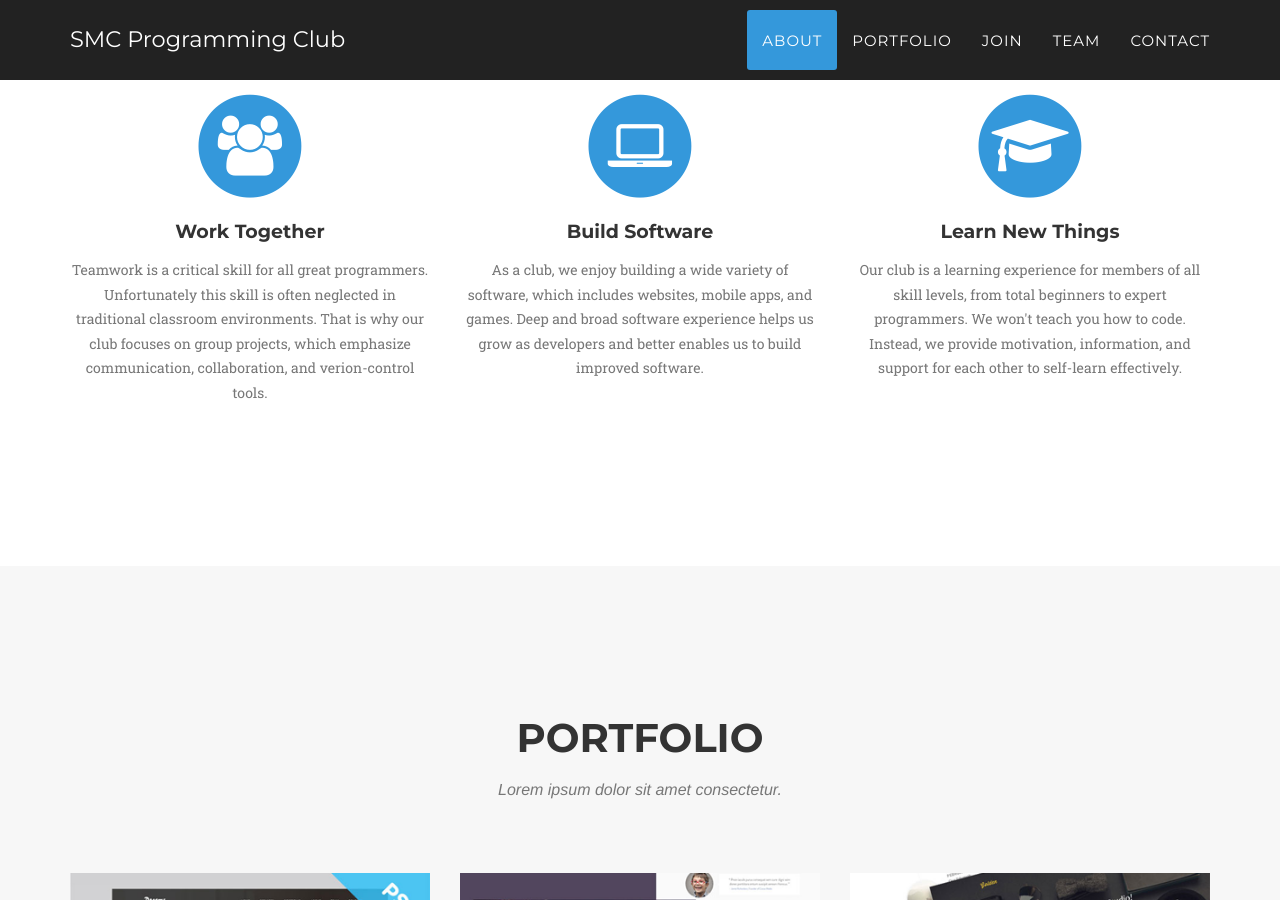
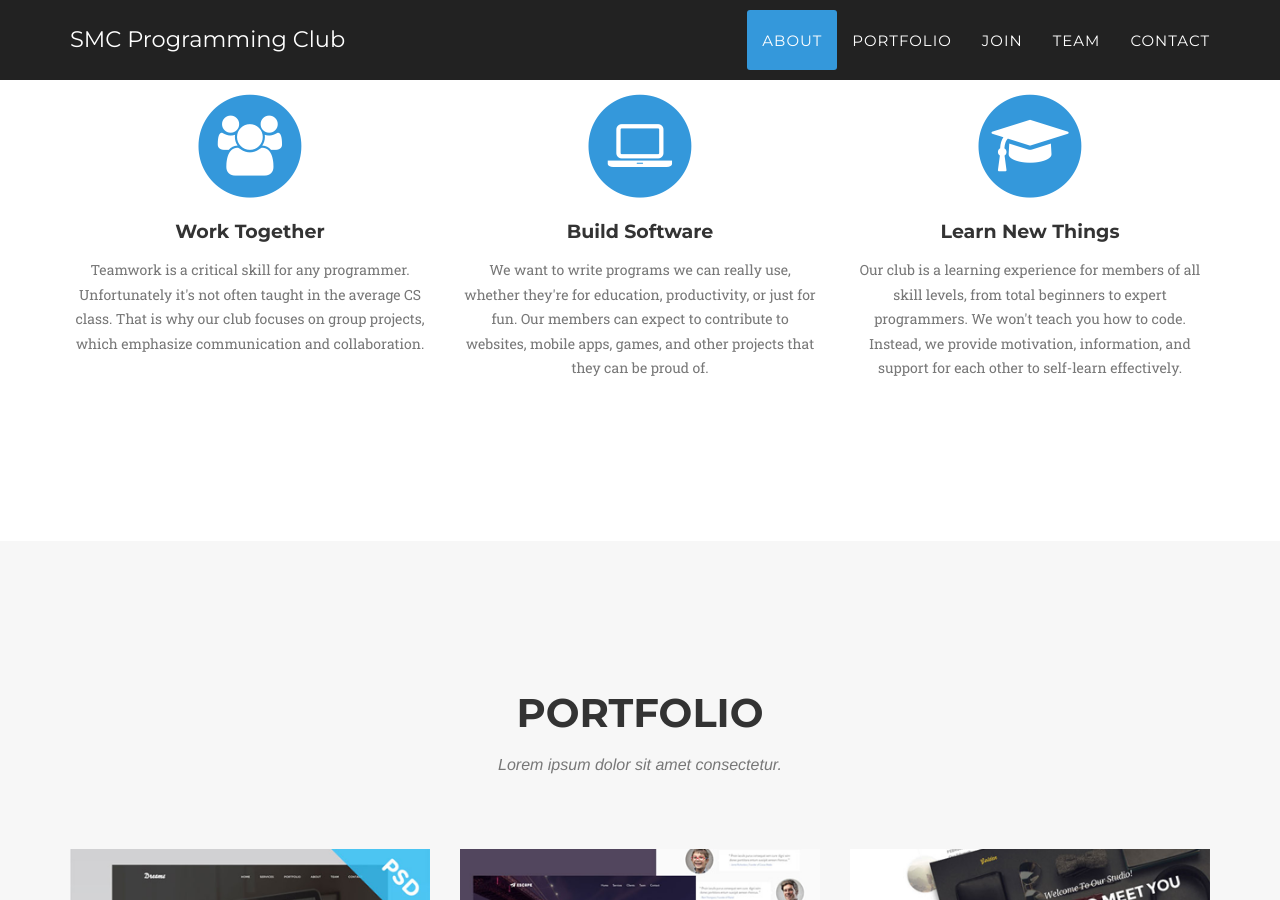
Before and after one commit to SMCProgrammingClub/website, a Jekyll site: the page built from index.html, in a window 1280 px wide and 900 px high, scrolled down 978 px. Built offline with Jekyll 4.4.1, drawn with Linux system fonts in a browser that asks for light colours; some web fonts are replaced.

Commit message:
Added Build Software text

```diff
--- a/_includes/about.html
+++ b/_includes/about.html
@@ -14,7 +14,7 @@
                         <i class="fa fa-users fa-stack-1x fa-inverse"></i>
                     </span>
                     <h4 class="service-heading">Work Together</h4>
-                    <p class="text-muted">Teamwork is a critical skill for all great programmers. Unfortunately this skill is often neglected in traditional classroom environments. That is why our club focuses on group projects, which emphasize communication, collaboration, and verion-control tools.</p>
+                    <p class="text-muted">Teamwork is a critical skill for any programmer. Unfortunately it's not often taught in the average CS class. That is why our club focuses on group projects, which emphasize communication and collaboration.</p>
                 </div>
                 <div class="col-md-4">
                     <span class="fa-stack fa-4x">
@@ -22,7 +22,7 @@
                         <i class="fa fa-laptop fa-stack-1x fa-inverse"></i>
                     </span>
                     <h4 class="service-heading">Build Software</h4>
-                    <p class="text-muted">As a club, we enjoy building a wide variety of software, which includes websites, mobile apps, and games. Deep and broad software experience helps us grow as developers and better enables us to build improved software.</p>
+                    <p class="text-muted">We want to write programs we can really use, whether they're for education, productivity, or just for fun. Our members can expect to contribute to websites, mobile apps, games, and other projects that they can be proud of.</p>
                 </div>
                 <div class="col-md-4">
                     <span class="fa-stack fa-4x">
```
